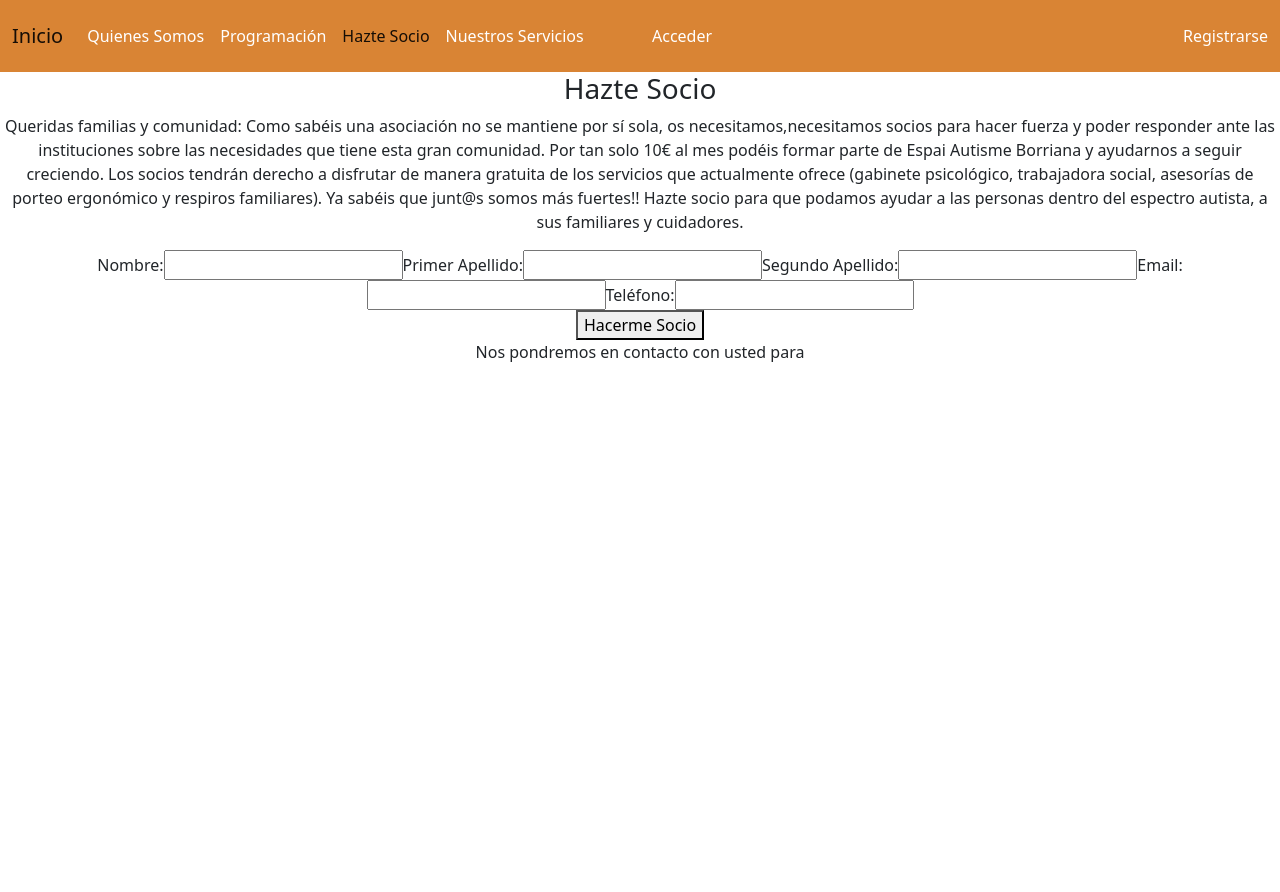
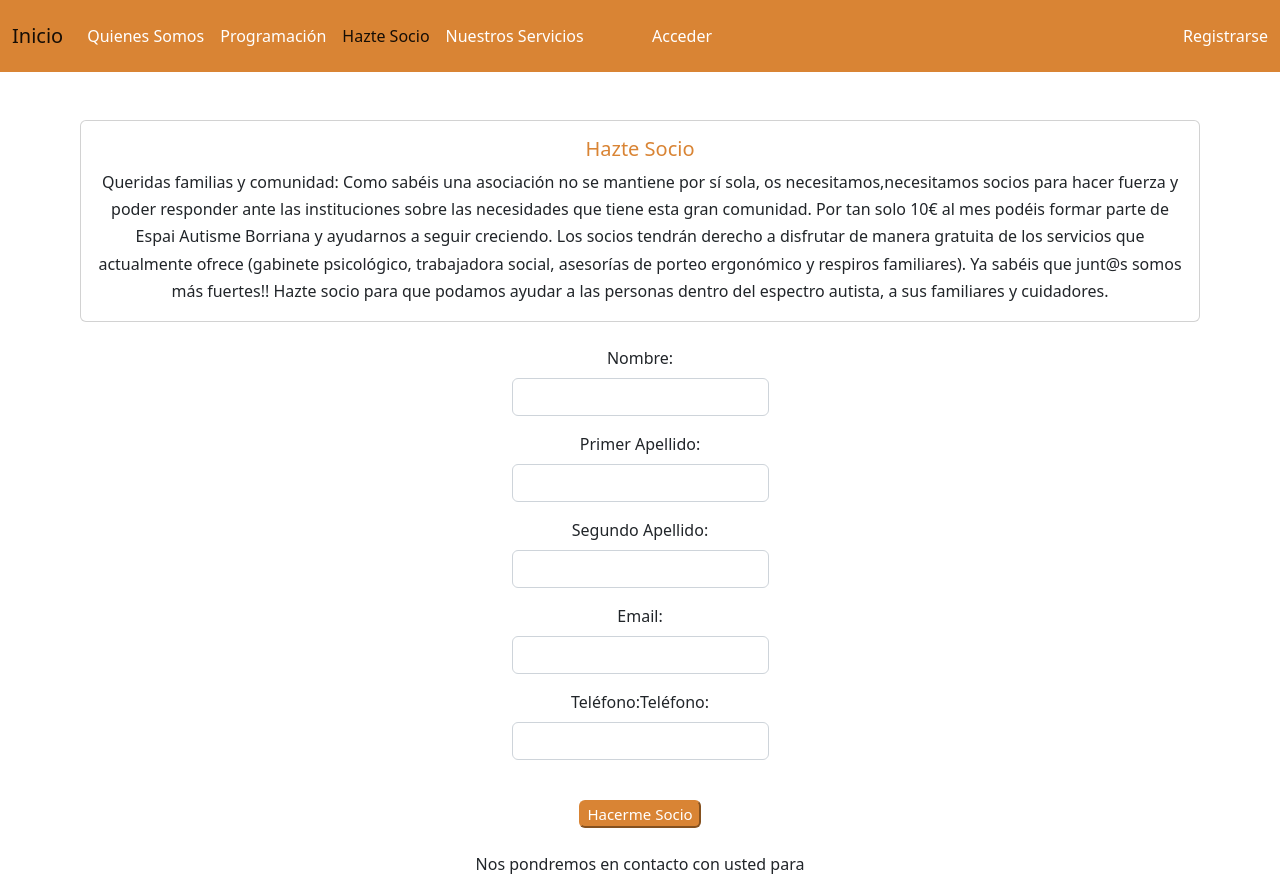
Before and after one commit to Malva-hub/espai-autisme-client, a React (Create React App) app: page /member in a window 1280 px wide. Before the commit the page ends 800 px from the top, so only its background shows below. Built offline with nearby package versions, Linux system fonts and the light colour scheme; no server answers.

Commit message:
done myprofile

```diff
--- a/src/App.css
+++ b/src/App.css
@@ -69,6 +69,12 @@
   margin-top: 10em;
 }
 
+.edit-profile{
+  display: flex;
+  flex-direction: column;
+  align-items: center;
+}
+
 .button1 {
   font-size: 15px;
   border-radius: 6px;
@@ -129,3 +135,30 @@
 .align-left {
   text-align: left;
 }
+
+.gap-button{
+  display: flex;
+  justify-content: center;
+  align-items: center;
+  gap: 1em;
+}
+
+.gap-button-profile{
+  display: flex;
+  flex-direction: column;
+  justify-content: center;
+  align-items: center;
+  gap: 1em;
+}
+
+.edit-prof-btn{
+  display: flex;
+  justify-content: center;
+  align-items: center;
+}
+
+.edit-prof-form{
+  display: flex;
+  justify-content: center;
+  align-items: center;
+}
--- a/src/components/EditProfile.jsx
+++ b/src/components/EditProfile.jsx
@@ -1,6 +1,8 @@
 import { useNavigate } from "react-router-dom";
 import { useState } from "react";
 import { editProfileService } from "../services/user.services";
+
+import Form from "react-bootstrap/Form";
 
 function EditProfile(props) {
   const navigate = useNavigate();
@@ -25,7 +27,7 @@ function EditProfile(props) {
       setEmail("");
       setUsername("");
       props.getMyProfile();
-      props.setIsFormShowing(false)
+      props.setIsFormShowing(false);
     } catch (error) {
       navigate("/error");
     }
@@ -33,23 +35,33 @@ function EditProfile(props) {
 
   return (
     <div>
-      <form>
-        <label htmlFor="username">Nombre:</label>
-        <input
+      <div className="edit-profile">
+        <Form>
+          <Form.Group className="mb-3" controlId="formGroupUsername">
+            <Form.Label>Nombre:</Form.Label>
+
+            <Form.Control
               type="text"
               name="username"
               onChange={handleUsernameChange}
               value={username}
             />
-        <label htmlFor="email">Email:</label>
-        <input
+          </Form.Group>
+          <Form.Group className="mb-3" controlId="formGroupEmail">
+            <Form.Label>Email:</Form.Label>
+
+            <Form.Control
               type="text"
               name="email"
               onChange={handleEmailChange}
               value={email}
             />
-      </form>
-      <button onClick={handleSubmit}>Modificar Perfil</button>
+          </Form.Group>
+        </Form>
+        <button className="button" onClick={handleSubmit}>
+          Modificar Perfil
+        </button>
+      </div>
     </div>
   );
 }
--- a/src/pages/Member.jsx
+++ b/src/pages/Member.jsx
@@ -1,35 +1,37 @@
-import {useNavigate} from "react-router-dom";
-import {useState} from "react";
+import { useNavigate } from "react-router-dom";
+import { useState } from "react";
 import { contactService } from "../services/contact.services.js";
 
+import Card from "react-bootstrap/Card";
+import Form from "react-bootstrap/Form";
+
 function Member() {
-  const navigate = useNavigate()
+  const navigate = useNavigate();
 
-  const [ username, setUsername] = useState("")
-  const [ firstname, setFirstname] = useState("")
-  const [ secondname, setSecondname] = useState("")
-  const [ email, setEmail] = useState("")
-  const [ telephone, setTelephone] = useState()
+  const [username, setUsername] = useState("");
+  const [firstname, setFirstname] = useState("");
+  const [secondname, setSecondname] = useState("");
+  const [email, setEmail] = useState("");
+  const [telephone, setTelephone] = useState();
 
-  const handleUsernameChange = (event) => setUsername(event.target.value)
+  const handleUsernameChange = (event) => setUsername(event.target.value);
 
-  const handleFirstChange = (event) => setFirstname(event.target.value)
+  const handleFirstChange = (event) => setFirstname(event.target.value);
 
-  const handleSecondChange = (event) => setSecondname(event.target.value)
+  const handleSecondChange = (event) => setSecondname(event.target.value);
 
-  const handleEmailChange = (event) => setEmail(event.target.value)
+  const handleEmailChange = (event) => setEmail(event.target.value);
 
-  const handleTelephoneChange = (event) => setTelephone(event.target.value)
+  const handleTelephoneChange = (event) => setTelephone(event.target.value);
 
   const handleSubmit = async (event) => {
-
     const newContact = {
       username: username,
       firstname: firstname,
       secondname: secondname,
       email: email,
-        telephone: telephone
-      }
+      telephone: telephone,
+    };
 
     try {
       const response = await contactService(newContact);
@@ -37,68 +39,88 @@ function Member() {
 
       navigate("/");
     } catch (error) {
-
       navigate("/error");
     }
-      }
-
-
+  };
 
   return (
-    <div>
-      <h3>Hazte Socio</h3>
+    <div className="d-center">
+      <Card className="mt-3" style={{ width: "70rem" }}>
+        <Card.Body>
+          <Card.Title className="color text-align ">Hazte Socio</Card.Title>
+          <Card.Text className="text-align text-line">
+            Queridas familias y comunidad: Como sabéis una asociación no se
+            mantiene por sí sola, os necesitamos,necesitamos socios para hacer
+            fuerza y poder responder ante las instituciones sobre las
+            necesidades que tiene esta gran comunidad. Por tan solo 10€ al mes
+            podéis formar parte de Espai Autisme Borriana y ayudarnos a seguir
+            creciendo. Los socios tendrán derecho a disfrutar de manera gratuita
+            de los servicios que actualmente ofrece (gabinete psicológico,
+            trabajadora social, asesorías de porteo ergonómico y respiros
+            familiares). Ya sabéis que junt@s somos más fuertes!! Hazte socio
+            para que podamos ayudar a las personas dentro del espectro autista,
+            a sus familiares y cuidadores.
+          </Card.Text>
+        </Card.Body>
+      </Card>
+              <br />
+      <Form>
+      <Form.Group className="mb-3" controlId="formGroupUsername">
+        <Form.Label>Nombre:</Form.Label>
 
-      <p>
-        Queridas familias y comunidad: Como sabéis una asociación no se mantiene
-        por sí sola, os necesitamos,necesitamos socios para hacer fuerza y poder
-        responder ante las instituciones sobre las necesidades que tiene esta
-        gran comunidad. Por tan solo 10€ al mes podéis formar parte de Espai
-        Autisme Borriana y ayudarnos a seguir creciendo. Los socios tendrán
-        derecho a disfrutar de manera gratuita de los servicios que actualmente
-        ofrece (gabinete psicológico, trabajadora social, asesorías de porteo
-        ergonómico y respiros familiares). Ya sabéis que junt@s somos más
-        fuertes!! Hazte socio para que podamos ayudar a las personas dentro del
-        espectro autista, a sus familiares y cuidadores.
-      </p>
-      <form>
-      <label htmlFor="username">Nombre:</label>
-        <input
+        <Form.Control
           type="text"
           name="username"
           onChange={handleUsernameChange}
           value={username}
         />
-        <label htmlFor="firstname">Primer Apellido:</label>
-        <input
+        </Form.Group>
+
+        <Form.Group className="mb-3" controlId="formGroupFirstname">
+        <Form.Label>Primer Apellido:</Form.Label>
+        <Form.Control
           type="text"
           name="firstname"
           onChange={handleFirstChange}
           value={firstname}
         />
-        <label htmlFor="secondname">Segundo Apellido:</label>
-        <input
+        </Form.Group>
+
+        <Form.Group className="mb-3" controlId="formGroupSecondname">
+        <Form.Label>Segundo Apellido:</Form.Label>
+
+        <Form.Control
           type="text"
           name="secondname"
           onChange={handleSecondChange}
           value={secondname}
         />
-         <label htmlFor="email">Email:</label>
-        <input
+        </Form.Group>
+
+        <Form.Group className="mb-3" controlId="formGroupEmail">
+        <Form.Label>Email:</Form.Label>
+
+        <Form.Control
           type="text"
           name="email"
           onChange={handleEmailChange}
           value={email}
         />
+         </Form.Group>
+         <Form.Group className="mb-3" controlId="formGroupTelephone">
+        <Form.Label>Teléfono:</Form.Label>
         <label htmlFor="telephone">Teléfono:</label>
-        <input
+        <Form.Control
           type="number"
           name="telephone"
           onChange={handleTelephoneChange}
           value={telephone}
         />
-
-      </form>
-      <button onClick={handleSubmit}>Hacerme Socio</button>
+        </Form.Group>
+      </Form>
+      <br />
+      <button className="button" variant="warning" onClick={handleSubmit}>Hacerme Socio</button>
+      <br/>
       <p>Nos pondremos en contacto con usted para </p>
     </div>
   );
--- a/src/pages/auth/Signup.jsx
+++ b/src/pages/auth/Signup.jsx
@@ -43,7 +43,7 @@ function Signup() {
         <h4 className="text-center mt-4 mb-4 color">Registrarse</h4>
 
         <Form onSubmit={handleSignup}>
-          <Form.Group className="mb-3" controlId="formGroupEmail">
+          <Form.Group className="mb-3" controlId="formGroupUsername">
             <Form.Label>Nombre:</Form.Label>
 
             <Form.Control
@@ -63,7 +63,7 @@ function Signup() {
               onChange={handleEmailChange}
             />
           </Form.Group>
-          <Form.Group className="mb-3" controlId="formGroupEmail">
+          <Form.Group className="mb-3" controlId="formGroupPassword">
             <Form.Label>Contraseña:</Form.Label>
 
             <Form.Control
```
Also changed, not shown: src/pages/profile/Myprofile.jsx (+100 -76 lines). Lines whose indentation alone changed are shown as unchanged.
